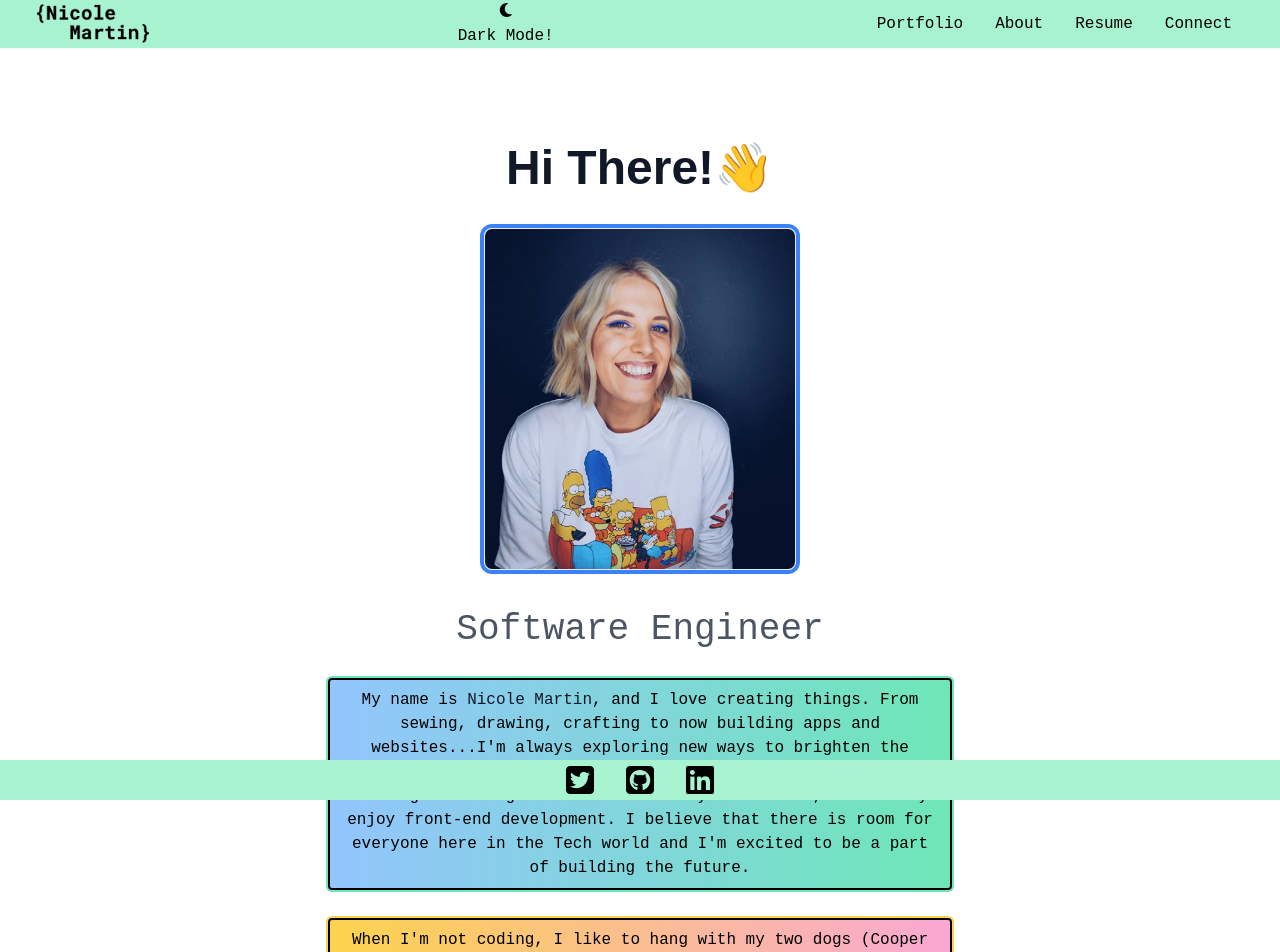
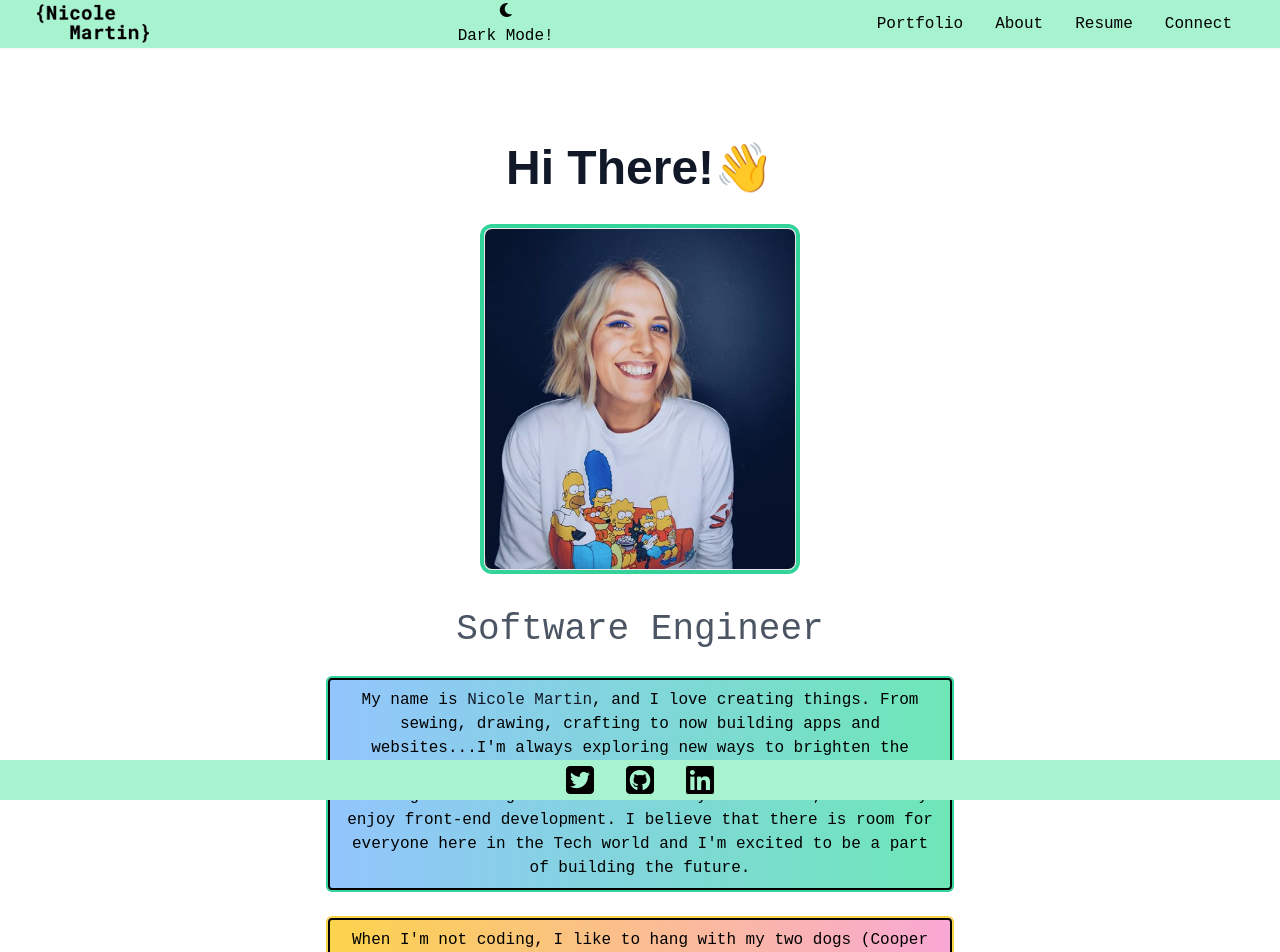
Before and after one commit to nicole-m-martin/portfolio, a React (Create React App) app: page /about in a window 1280 px wide. Shown: the top 952 px of the page. Built offline with nearby package versions, Linux system fonts and the light colour scheme.

Commit message:
more dark mode color changes-about-home-portfolio

```diff
--- a/src/Components/About.js
+++ b/src/Components/About.js
@@ -9,7 +9,7 @@ const About = () => {
           Hi There!👋
         </h1>
         <img
-          className="lg:w-2/6 md:w-3/6 w-5/6 mb-10 object-cover object-center rounded-lg border ring-4 ring-blue-500 my-5"
+          className="lg:w-2/6 md:w-3/6 w-5/6 mb-10 object-cover object-center rounded-lg border ring-4 ring-green-400 dark:ring-blue-500 my-5"
           alt="nicole blonde"
           src={nic}
         />
@@ -17,7 +17,7 @@ const About = () => {
           <h1 className="title-font font-Pt sm:text-4xl text-2xl mb-4 font-medium text-gray-600 dark:text-gray-300">
             Software Engineer
           </h1>
-          <p className="border-2 rounded border-black ring-2 ring-green-300 bg-gradient-to-r from-blue-300 to-green-300 text-black dark:text-black font-Pt p-2 my-7 ">
+          <p className="border-2 rounded border-black ring-2 ring-green-400 dark:ring-blue-500 bg-gradient-to-r from-blue-300 to-green-300 text-black dark:text-black font-Pt p-2 my-7 ">
             My name is{' '}
             <span className="text-gray-900 dark:text-white ">
               Nicole Martin
@@ -30,7 +30,7 @@ const About = () => {
             everyone here in the Tech world and I'm excited to be a part of
             building the future.
           </p>
-          <p className="border-2 rounded border-black ring-2 ring-yellow-300 bg-gradient-to-r from-yellow-300 to-pink-300 text-black dark:text-black font-Pt p-2">
+          <p className="border-2 rounded border-black ring-2 ring-yellow-300 dark:ring-pink-400 bg-gradient-to-r from-yellow-300 to-pink-300 text-black dark:text-black font-Pt p-2">
             When I'm not coding, I like to hang with my two dogs (Cooper and
             Ruby), hike in the beautiful PNW, drink too much coffee,
             rollerblade, dance, meet new friends, pretend to be Lisa Simpson,
--- a/src/Components/Contact.js
+++ b/src/Components/Contact.js
@@ -86,7 +86,7 @@ function Contact() {
                 </span>
               )}
               <input
-                className="border-2 border-black ring ring-yellow-300 rounded w-full py-2 px-3 text-grey-darker leading-tight focus:outline-none focus:shadow-outline dark:bg-white"
+                className="border-2 border-black ring ring-yellow-300 dark:ring-pink-400 rounded w-full py-2 px-3 text-grey-darker leading-tight focus:outline-none focus:shadow-outline dark:bg-white"
                 type="text"
                 name="name"
                 aria-invalid={errors.name ? 'true' : 'false'}
@@ -105,7 +105,7 @@ function Contact() {
                 </span>
               )}
               <input
-                className="border-2 border-black ring ring-green-300 rounded w-full py-2 px-3 text-grey-darker leading-tight focus:outline-none focus:shadow-outline dark:bg-white "
+                className="border-2 border-black ring ring-green-300 dark:ring-blue-400 rounded w-full py-2 px-3 text-grey-darker leading-tight focus:outline-none focus:shadow-outline dark:bg-white "
                 type="email"
                 name="email"
                 aria-invalid={errors.email ? 'true' : 'false'}
@@ -124,7 +124,7 @@ function Contact() {
                 </span>
               )}
               <textarea
-                className="border-2 border-black ring rounded w-full py-2 px-3 text-grey-darker leading-tight focus:outline-none dark:bg-white "
+                className="border-2 border-black ring ring-blue-400 dark:ring-green-300 rounded w-full py-2 px-3 text-grey-darker leading-tight focus:outline-none dark:bg-white "
                 {...register('message', { required: true, maxLength: 2500 })}
                 name="message"
                 id=""
--- a/src/Components/Projects/ProjectItem.js
+++ b/src/Components/Projects/ProjectItem.js
@@ -5,7 +5,7 @@ const ProjectItem = ({ src, name, stack, description, github, deployed }) => {
     <>
       <div className="container px-5 py-10 mx-auto  ">
         <div className="flex flex-wrap -m-2">
-          <div className="flex flex-wrap text-black text-center bg-gradient-to-r from-green-300 to-blue-300 px-5 py-5 m-2 rounded border-2 border-black ring-2 ring-yellow-300">
+          <div className="flex flex-wrap text-black text-center bg-gradient-to-r from-yellow-300 to-pink-300  px-5 py-5 m-2 rounded border-2 border-black ring-2 ring-yellow-300 dark:ring-pink-400">
             <div className="lg:flex lg:items-center">
               <div className="flex flex-wrap justify-center">
                 <img
```
